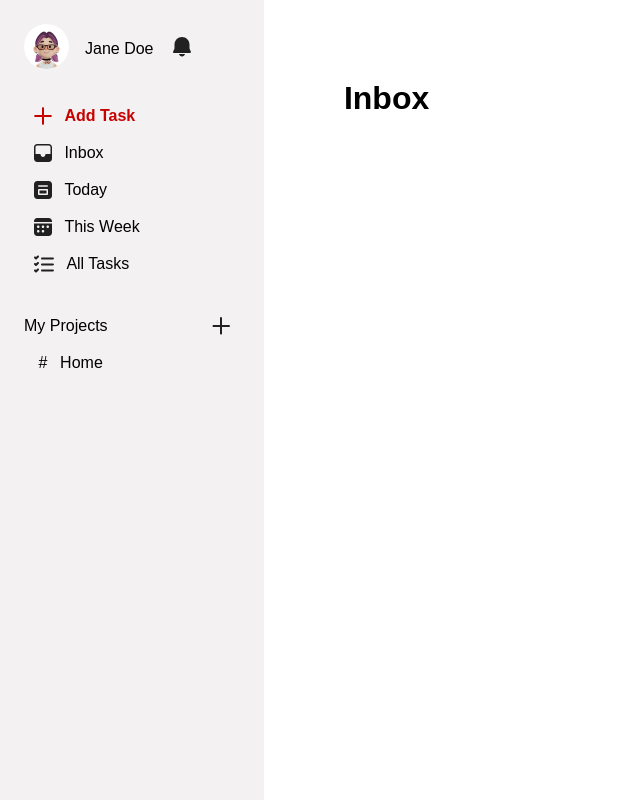
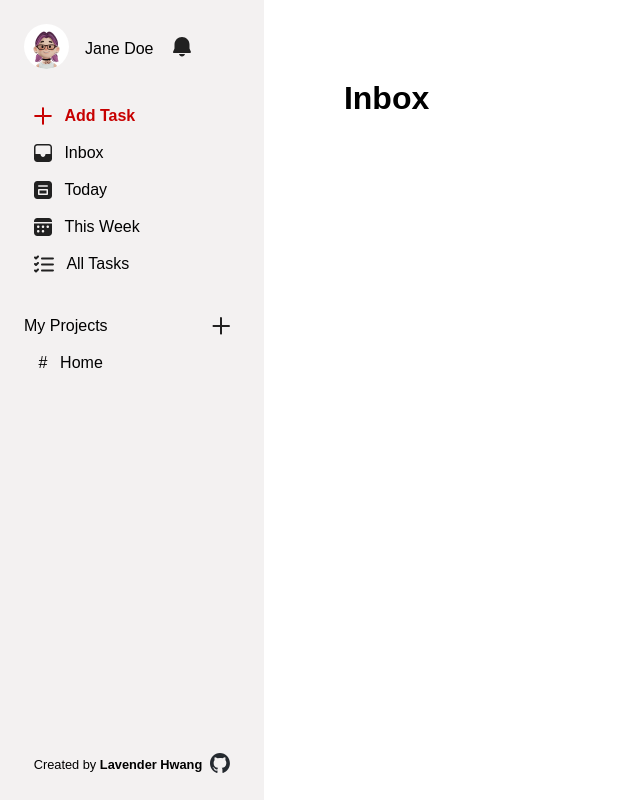
Before and after one commit to lavenderhwang/todo-list, a website built with webpack: page src/index.html in a window 1280 px wide. Shown: the whole page, without its empty margins (0-640 px from the left). Built offline with nearby package versions, Linux system fonts and the light colour scheme.

Commit message:
Update Readme

```diff
--- a/src/index.html
+++ b/src/index.html
@@ -74,6 +74,16 @@
           <li><span>#</span>Home</li>
         </ul>
       </div>
+      <div class="signature">
+        <p>Created by <span class="github-link">Lavender Hwang</span></p>
+        <a href="https://github.com/lavenderhwang" target="blank">
+          <img
+            class="github-icon"
+            src="<%= require('./assets/icons/github.svg') %>"
+            alt="bithub icon"
+          />
+        </a>
+      </div>
     </section>
 
     <section class="todo">
--- a/src/styles.css
+++ b/src/styles.css
@@ -23,6 +23,8 @@ body {
   height: 100vh;
   padding: 1.5rem;
   overflow-y: auto;
+  display: flex;
+  flex-direction: column;
 }
 
 ul {
@@ -238,7 +240,7 @@ li {
 }
 
 .projects {
-  margin: 0;
+  margin: 0 0 2.5rem 0;
   padding: 0;
 }
 
@@ -247,6 +249,7 @@ li {
   flex-direction: column;
   margin: 0;
   padding: 0;
+  margin-bottom: 2.5rem;
 }
 
 .project-list-item {
@@ -292,3 +295,20 @@ li {
 .delete-project-button {
   margin-left: auto;
 }
+
+.signature {
+  font-size: 0.8rem;
+  display: flex;
+  gap: 0.5rem;
+  justify-content: center;
+  align-items: center;
+  margin-top: auto;
+}
+
+.github-link {
+  font-weight: bold;
+}
+
+.github-icon {
+  width: 20px;
+}
```
Also changed, not shown: README.md, src/assets/icons/github.svg (added).
